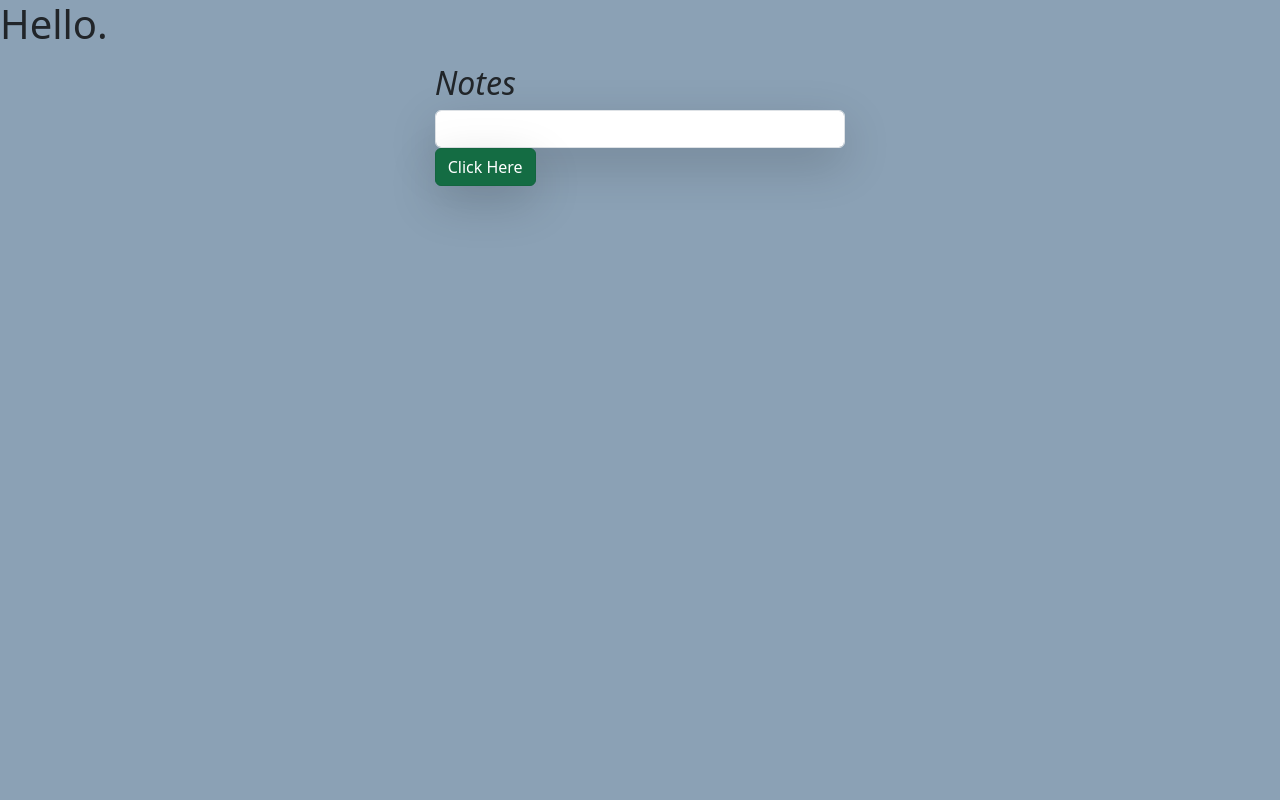
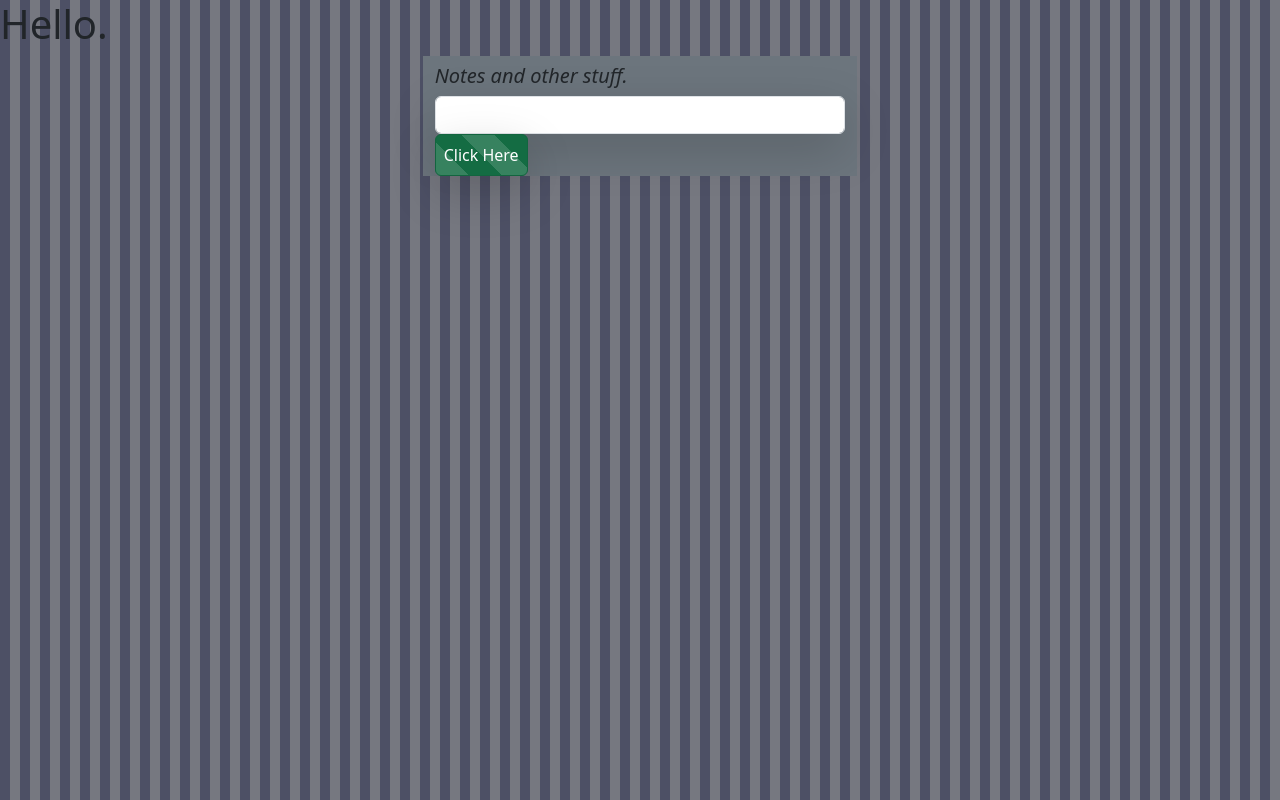
Before and after one commit to lurdakas/JS_2, a plain HTML site: page index.html in a window 1280 px wide. Drawn offline with nearby package versions, Linux system fonts and the light colour scheme.

Commit message:
colour stripe update

```diff
--- a/index.html
+++ b/index.html
@@ -11,17 +11,17 @@
 
     <title>Document</title>
 </head>
-<body style="background-color: rgb(139, 161, 181);">
+<body id="body">
     <h1>Hello.</h1>
 
     <div class="row">
         <div class="col-4"></div>
-        <div class="col-4">
+        <div class="col-4 bg-secondary">
             <h1 To do list></h1>
             <form action="" method="">
-                <h2 style="font-style: italic;"> Notes</h2>
+                <h5 style="font-style: italic"> Notes and other stuff.</h5>
                 <input id="data" class="form-control shadow-lg" type="text">
-                <button id="Button" class="btn btn-success shadow-lg active" type="submit">Click Here</button>
+                <button id="Button" class="btn btn-success shadow-lg active p-2 progress-bar-striped" type="submit">Click Here</button>
             </form>
             <div id="list"></div>
         </div>
--- a/main.js
+++ b/main.js
@@ -23,3 +23,7 @@ output.innerHTML = HTML;
 function displayElement(val) {
     return "<h3>" + val + "</h3>";
 }
+
+
+
+////////////////////////////////////
--- a/reset.css
+++ b/reset.css
@@ -8,3 +8,14 @@ body {
     font-family: 'Gill Sans', 'Gill Sans MT', Calibri, 'Trebuchet MS',
         sans-serif;
 }
+
+#body{
+
+    background: repeating-linear-gradient(
+        to right,
+      #4d5065,
+      #4d5065 10px,
+      #767880 10px,
+      #767880 20px
+  );
+}
```
